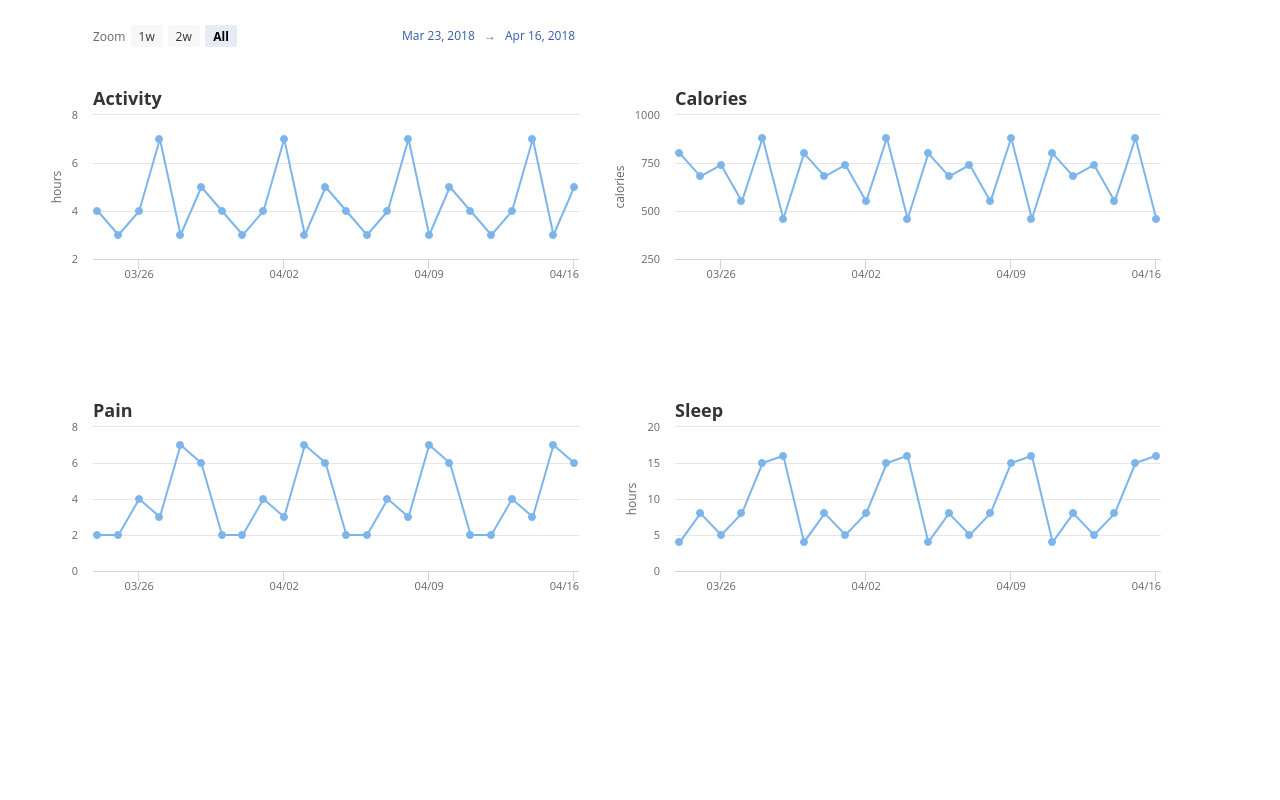
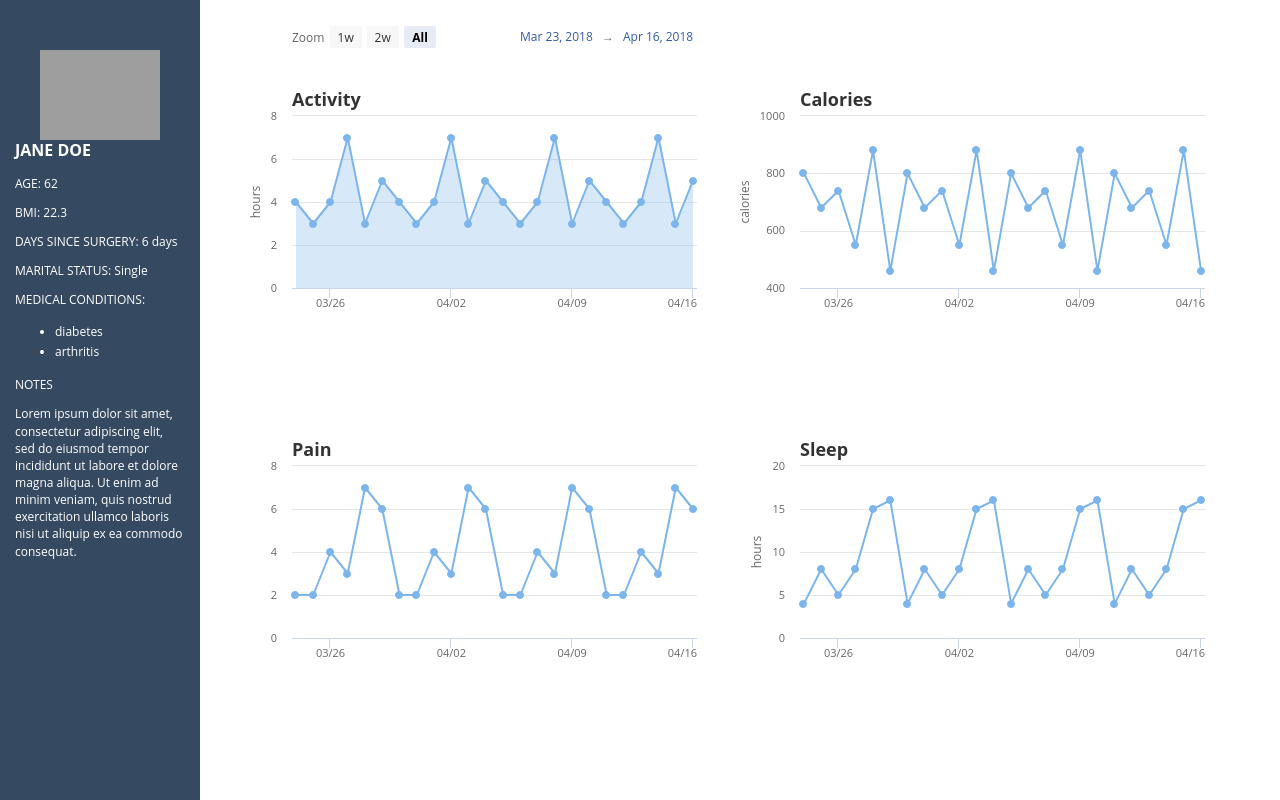
Before and after one commit to drmohan/PGHD, a plain HTML site: page index.html in a window 1280 px wide. Drawn offline with nearby package versions, Linux system fonts and the light colour scheme; grey boxes are pictures that could not be loaded.

Commit message:
honestly not sure what changed

```diff
--- a/data.json
+++ b/data.json
@@ -10,7 +10,7 @@
                 4,3,4,7,3,5,
                 4,3,4,7,3,5],
         "unit": "hours",
-        "type": "line",
+        "type": "area",
         "valueDecimals": 1
     }, {
         "name": "Calories",
--- a/index.css
+++ b/index.css
@@ -1,11 +1,45 @@
+.nav {
+	position: fixed;
+	width: 200px;
+	height: 100%;
+	left: 0;
+	top: 0;
+	background-color: #354a60;
+	display: flex;
+	flex-direction: column;
+	align-items: center;
+}
+
+
+.sidebar {
+	text-align: left;
+	padding: 0px 15px;
+}
+
+.patient_image {
+	width: 120px;
+	margin-top: 50px;
+}
+
+.patient_info {
+	font-family: "Open Sans";
+	color: white;
+	font-size: 12px;
+}
+
+.patient_name {
+	font-size: 16px;
+}
+
 .chart {
     width: 44%;
-    height: 300px;
-    padding-top: 1%;
-    margin-left: 2%;
+    height: 350px;
+    margin-left: 3%;
+    padding-top: 2%
 }
 
 #container {
-  display: flex;
-  flex-wrap: wrap;
+	display: flex;
+	flex-wrap: wrap;
+	margin-left: 200px;
 }
--- a/index.html
+++ b/index.html
@@ -2,18 +2,42 @@
 <html>
   <head>
     <meta charset="UTF-8">
-    <title>title</title>
+    <title>PGHD</title>
 
 	<script src="https://code.jquery.com/jquery-3.1.1.min.js"></script>
 	<script src="http://code.highcharts.com/stock/highstock.js"></script>
 
+	<link rel="stylesheet" type="text/css" href="semantic/dist/semantic.min.css">
 	<link rel="stylesheet" type="text/css" href="index.css" />
+
 
 
   </head>
   <body>
 
+
+  <div class="wrapper">
+  	<div class="nav">
+  		<img class="patient_image" src="https://sophieriehl.com/wp-content/uploads/2017/06/circled_user_female1600.png">
+  		<div class="sidebar">
+  			<h3 class="patient_info patient_name">JANE DOE</h3>
+			<p class="patient_info">AGE: 62</p>
+			<p class="patient_info">BMI: 22.3</p>
+			<p class="patient_info">DAYS SINCE SURGERY: 6 days</p>
+			<p class="patient_info">MARITAL STATUS: Single</p>
+			<p class="patient_info">MEDICAL CONDITIONS: </p>
+			<ul>
+				<li class="patient_info">diabetes</li>
+				<li class="patient_info">arthritis</li>
+			</ul>
+
+			<p class="patient_info">NOTES </p>
+			<p class="patient_info">Lorem ipsum dolor sit amet, consectetur adipiscing elit, sed do eiusmod tempor incididunt ut labore et dolore magna aliqua. Ut enim ad minim veniam, quis nostrud exercitation ullamco laboris nisi ut aliquip ex ea commodo consequat.</p>
+
+  		</div>
+  	</div>
   	<div id="container" ></div>
+  </div>
 
   </body>
 
```
Also changed, not shown: semantic.json (added, +22 -0 lines).
